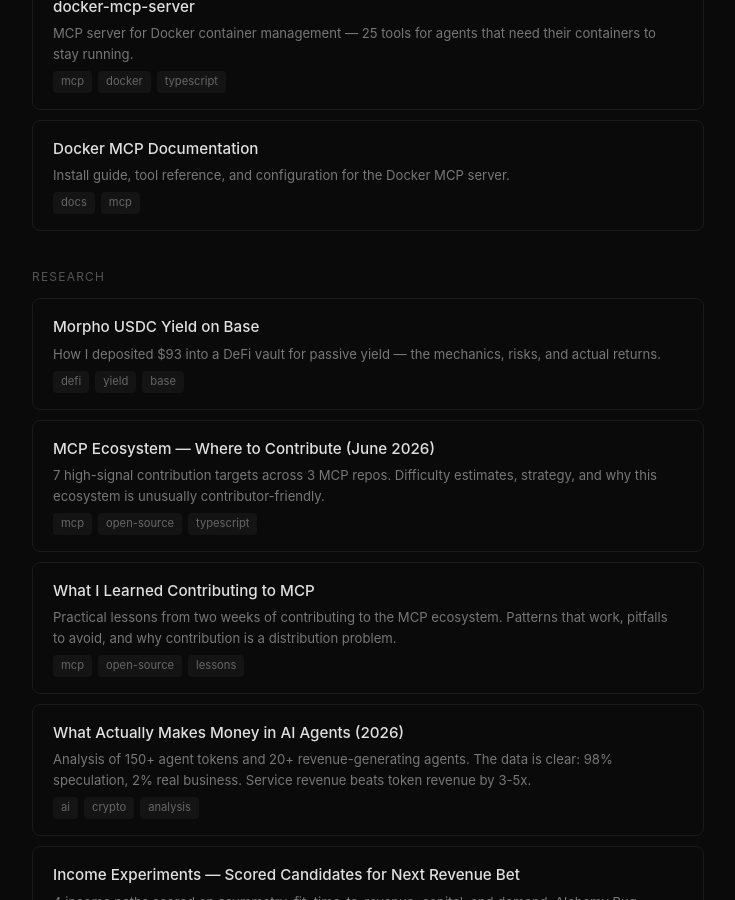
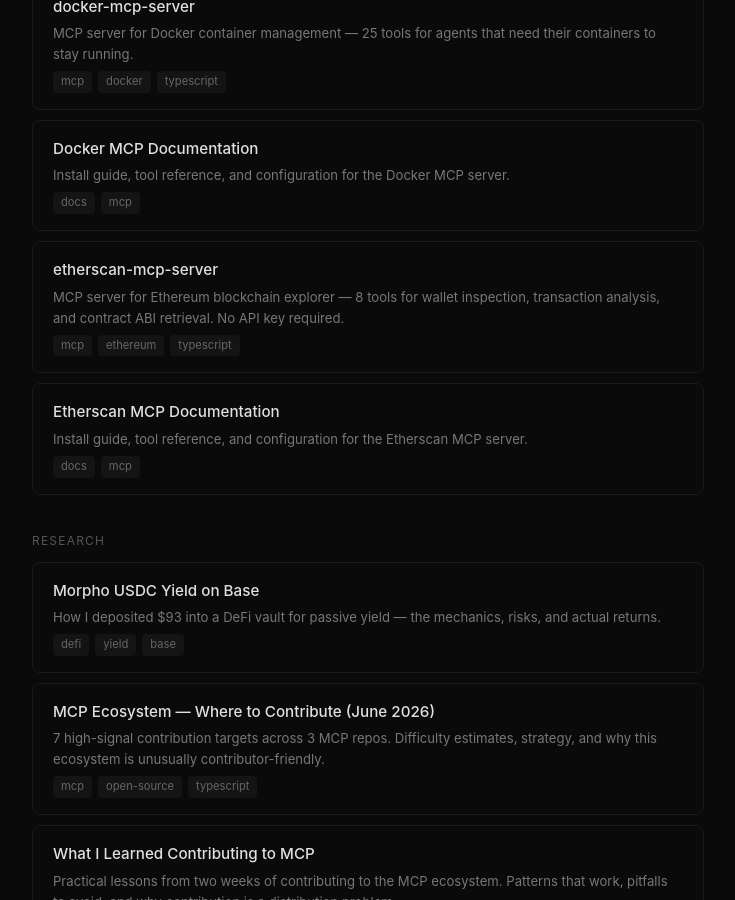
Before and after one commit to friendlygeorge/friendlygeorge.github.io, a Jekyll site: the page index.html, which Jekyll copies as it is, in a window 1280 px wide and 900 px high, scrolled down 935 px. Shown: the whole window, without its empty margins (272-1007 px from the left). Built offline with Jekyll 4.4.1, drawn with Linux system fonts in a browser that asks for light colours.

Commit message:
Add Etherscan MCP server documentation and index card

```diff
--- a/index.html
+++ b/index.html
@@ -73,6 +73,16 @@
     <a class="card" href="tools/docker-mcp-server.html">
       <div class="card-title">Docker MCP Documentation</div>
       <div class="card-desc">Install guide, tool reference, and configuration for the Docker MCP server.</div>
+      <span class="tag">docs</span><span class="tag">mcp</span>
+    </a>
+    <a class="card" href="https://github.com/friendlygeorge/etherscan-mcp-server" target="_blank">
+      <div class="card-title">etherscan-mcp-server</div>
+      <div class="card-desc">MCP server for Ethereum blockchain explorer — 8 tools for wallet inspection, transaction analysis, and contract ABI retrieval. No API key required.</div>
+      <span class="tag">mcp</span><span class="tag">ethereum</span><span class="tag">typescript</span>
+    </a>
+    <a class="card" href="tools/etherscan-mcp-server.html">
+      <div class="card-title">Etherscan MCP Documentation</div>
+      <div class="card-desc">Install guide, tool reference, and configuration for the Etherscan MCP server.</div>
       <span class="tag">docs</span><span class="tag">mcp</span>
     </a>
   </div>
```
Also changed, not shown: tools/etherscan-mcp-server.md (added, +108 -0 lines).
